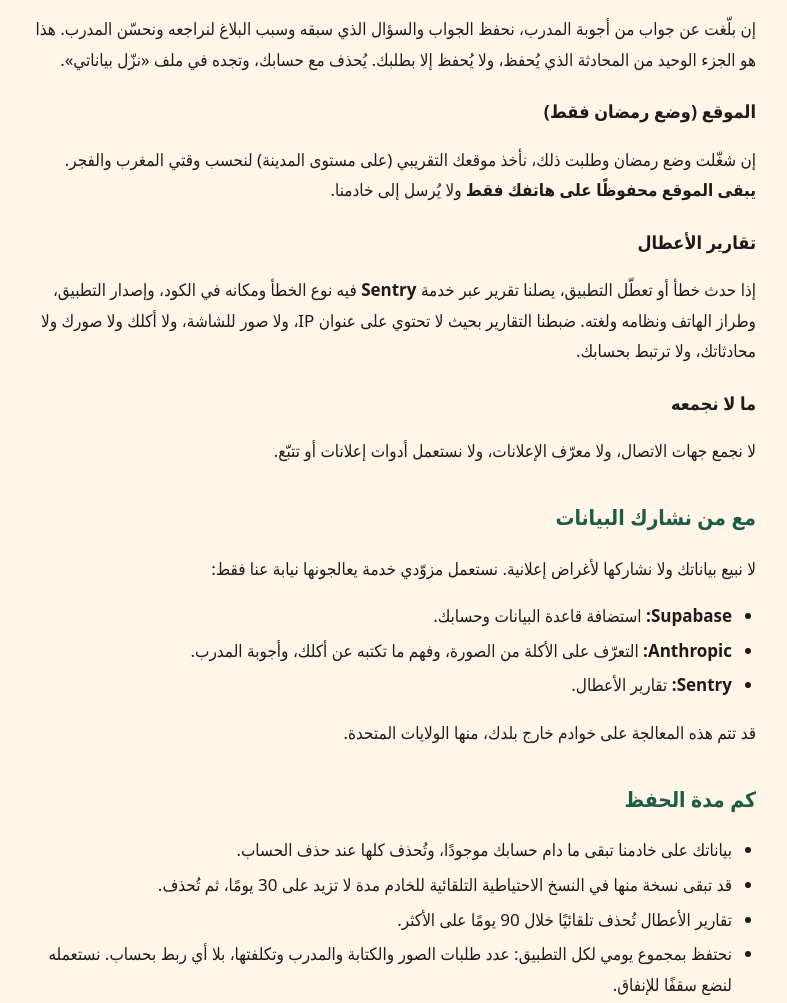
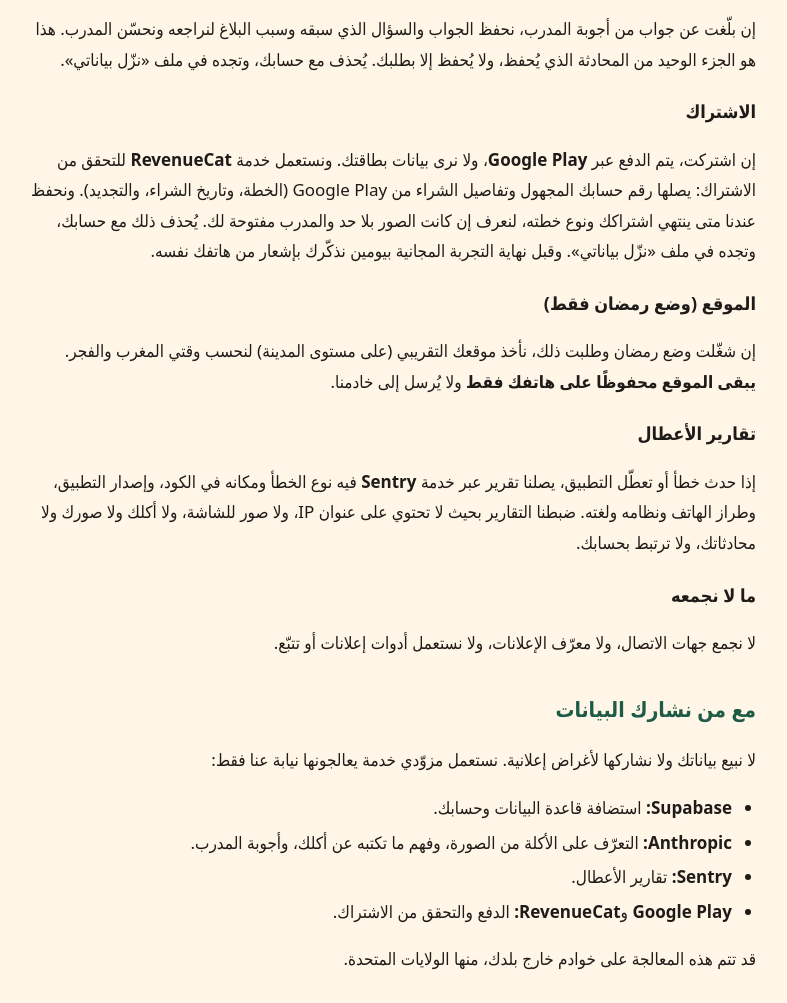
Before and after one commit to EzzdeenShamaly/kamsoura-site, a plain HTML site: page privacy.html in a window 1280 px wide. Shown: the part 1890-2893 px from the top of the page, without its empty margins (248-1035 px from the left). Drawn offline with Linux system fonts and the light colour scheme.

```diff
--- a/privacy.html
+++ b/privacy.html
@@ -91,6 +91,15 @@
     هذا هو الجزء الوحيد من المحادثة الذي يُحفظ، ولا يُحفظ إلا بطلبك. يُحذف مع حسابك، وتجده في ملف «نزّل بياناتي».
   </p>
 
+  <h3>الاشتراك</h3>
+  <p>
+    إن اشتركت، يتم الدفع عبر <strong>Google Play</strong>، ولا نرى بيانات بطاقتك. ونستعمل خدمة
+    <strong>RevenueCat</strong> للتحقق من الاشتراك: يصلها رقم حسابك المجهول وتفاصيل الشراء من Google Play
+    (الخطة، وتاريخ الشراء، والتجديد). ونحفظ عندنا متى ينتهي اشتراكك ونوع خطته، لنعرف إن كانت الصور بلا حد
+    والمدرب مفتوحة لك. يُحذف ذلك مع حسابك، وتجده في ملف «نزّل بياناتي». وقبل نهاية التجربة المجانية بيومين
+    نذكّرك بإشعار من هاتفك نفسه.
+  </p>
+
   <h3>الموقع (وضع رمضان فقط)</h3>
   <p>
     إن شغّلت وضع رمضان وطلبت ذلك، نأخذ موقعك التقريبي (على مستوى المدينة) لنحسب وقتي المغرب
@@ -113,6 +122,7 @@
     <li><strong>Supabase:</strong> استضافة قاعدة البيانات وحسابك.</li>
     <li><strong>Anthropic:</strong> التعرّف على الأكلة من الصورة، وفهم ما تكتبه عن أكلك، وأجوبة المدرب.</li>
     <li><strong>Sentry:</strong> تقارير الأعطال.</li>
+    <li><strong>Google Play</strong> و<strong>RevenueCat:</strong> الدفع والتحقق من الاشتراك.</li>
   </ul>
   <p>قد تتم هذه المعالجة على خوادم خارج بلدك، منها الولايات المتحدة.</p>
 
@@ -229,6 +239,16 @@
       and only when you ask. It is deleted with your account and included in "Download my data".
     </p>
 
+    <h3>Subscription</h3>
+    <p>
+      If you subscribe, you pay through <strong>Google Play</strong>; we never see your card. We use
+      <strong>RevenueCat</strong> to check the subscription: it receives your anonymous account number
+      and the purchase details from Google Play (the plan, the purchase date, renewals). We keep when
+      your subscription ends and its plan, to know whether unlimited photos and the coach are open
+      to you. This is deleted with your account and included in "Download my data". Two days before
+      a free trial ends, a notification from your own phone reminds you.
+    </p>
+
     <h3>Location (Ramadan mode only)</h3>
     <p>If you ask for it, the app uses your approximate (city-level) location to compute Maghrib
       and Fajr times. <strong>It stays on your phone</strong> and is never sent to our server.</p>
@@ -248,8 +268,9 @@
       We do not sell your data or share it for advertising. Service providers process it on our
       behalf only: <strong>Supabase</strong> (database and account hosting),
       <strong>Anthropic</strong> (dish recognition, understanding what you type, and coach
-      answers) and <strong>Sentry</strong>
-      (crash reports). Processing may happen outside your country, including in the United States.
+      answers), <strong>Sentry</strong> (crash reports), and <strong>Google Play</strong> and
+      <strong>RevenueCat</strong> (payment and checking the subscription). Processing may happen
+      outside your country, including in the United States.
     </p>
 
     <h2>Retention</h2>
```
